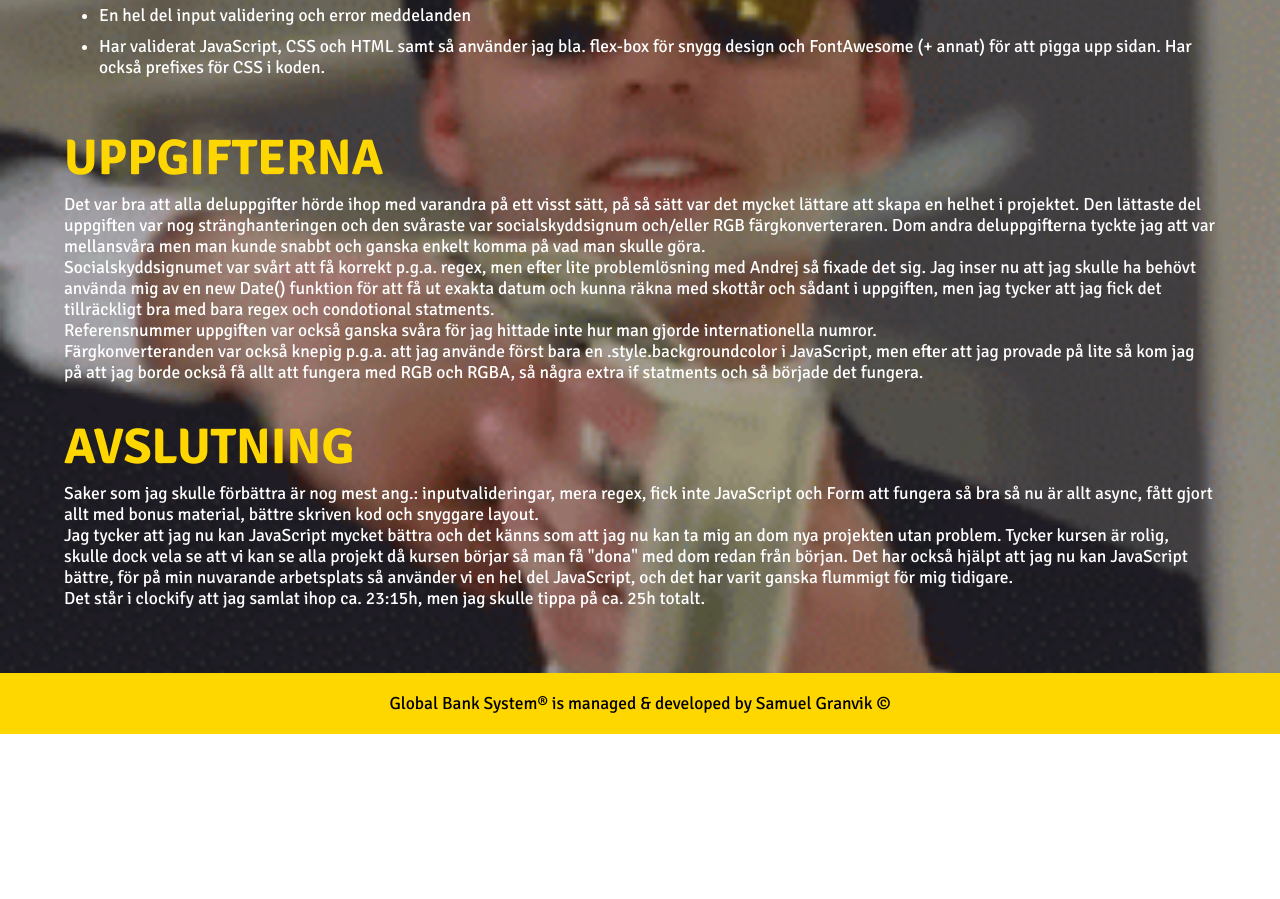
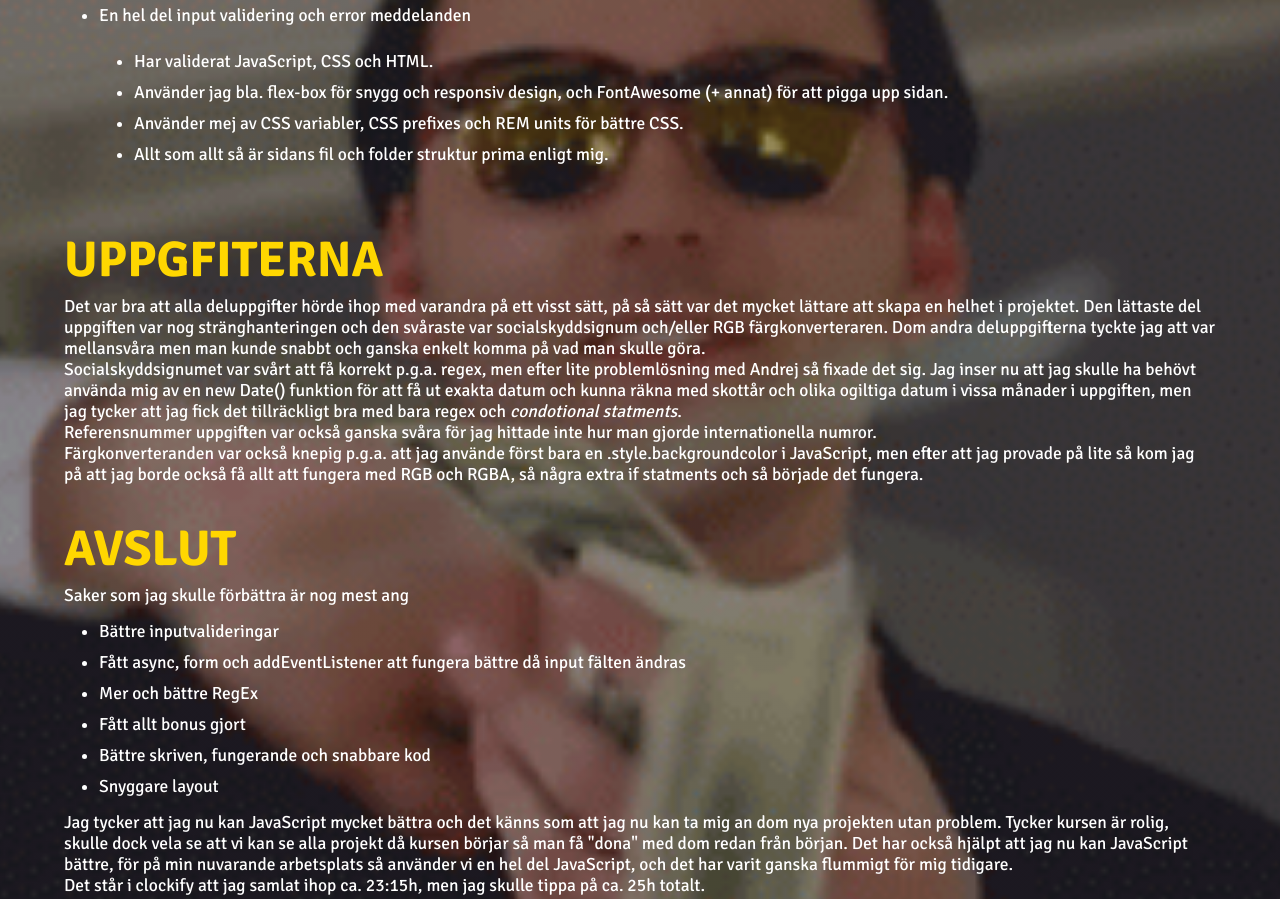
Before and after one commit to krullmizter/frontend-1, a plain HTML site: page report/index.html in a window 1280 px wide. Shown: the part 635-1534 px from the top of the page. Before the commit the page ends 1369 px from the top, so only its background shows below. Drawn offline with Linux system fonts and the light colour scheme.

Commit message:
Updated html

```diff
--- a/css/base.css
+++ b/css/base.css
@@ -18,8 +18,8 @@ header {
 body {
     margin: 0;
     padding: 0;
-    background: -webkit-gradient(linear,left bottom, left top,from(rgba(15,10,15,0.25)), to(rgba(15,10,15,0.25))), url("../images/moneyRain.gif") no-repeat center;
-    background: linear-gradient(0deg,rgba(15,10,15,0.25), rgba(15,10,15,0.25)), url("../images/moneyRain.gif") no-repeat center;
+    background: -webkit-gradient(linear,left bottom, left top,from(rgba(15,10,15,0.4)), to(rgba(15,10,15,0.4))), url("../images/moneyRain.gif") no-repeat center;
+    background: linear-gradient(0deg,rgba(15,10,15,0.4), rgba(15,10,15,0.4)), url("../images/moneyRain.gif") no-repeat center;
     background-size: cover;
     font-family: 'Signika', sans-serif;
 }
--- a/report/index.html
+++ b/report/index.html
@@ -39,20 +39,34 @@
                 <li>Färgkonverterare som tar in allt vad man vill, och lite till.</li>
                 <li>Ett ”coolt” sätt att räkna ut referensnumrets, och dess sista tal.</li>
                 <li>En hel del input validering och error meddelanden</li>
-                <li>Har validerat JavaScript, CSS och HTML samt så använder jag bla. flex-box för snygg design och FontAwesome (+ annat) för att pigga upp sidan. Har också prefixes för CSS i koden. </li>
+                <ul>
+                    <li>Har validerat JavaScript, CSS och HTML.</li>
+                    <li>Använder jag bla. flex-box för snygg och responsiv design, och FontAwesome (+ annat) för att pigga upp sidan.</li>
+                    <li>Använder mej av CSS variabler, CSS prefixes och REM units för bättre CSS.</li>
+                    <li>Allt som allt så är sidans fil och folder struktur prima enligt mig.</li>
+                </ul>
             </ul>
 
-            <h1>Uppgifterna</h1>
+            <h1>Uppgfiterna</h1>
             <p>Det var bra att alla deluppgifter hörde ihop med varandra på ett visst sätt, på så sätt var det mycket lättare att skapa en helhet i projektet. Den lättaste del uppgiften var nog stränghanteringen och den svåraste var socialskyddsignum och/eller RGB färgkonverteraren. Dom andra deluppgifterna tyckte jag att var mellansvåra men man kunde snabbt och ganska enkelt komma på vad man skulle göra.
             <br />
-            Socialskyddsignumet var svårt att få korrekt p.g.a. regex, men efter lite problemlösning med Andrej så fixade det sig. Jag inser nu att jag skulle ha behövt använda mig av en new Date() funktion för att få ut exakta datum och kunna räkna med skottår och sådant i uppgiften, men jag tycker att jag fick det tillräckligt bra med bara regex och condotional statments.
+            Socialskyddsignumet var svårt att få korrekt p.g.a. regex, men efter lite problemlösning med Andrej så fixade det sig. Jag inser nu att jag skulle ha behövt använda mig av en new Date() funktion för att få ut exakta datum och kunna räkna med skottår och olika ogiltiga datum i vissa månader i uppgiften, men jag tycker att jag fick det tillräckligt bra med bara regex och <i>condotional statments</i>.
             <br />
             Referensnummer uppgiften var också ganska svåra för jag hittade inte hur man gjorde internationella numror.
             <br />
             Färgkonverteranden var också knepig p.g.a. att jag använde först bara en .style.backgroundcolor i JavaScript, men efter att jag provade på lite så kom jag på att jag borde också få allt att fungera med RGB och RGBA, så några extra if statments och så började det fungera.
 
-            <h1>Avslutning</h1>
-            <p>Saker som jag skulle förbättra är nog mest ang.: inputvalideringar, mera regex, fick inte JavaScript och Form att fungera så bra så nu är allt async, fått gjort allt med bonus material, bättre skriven kod och snyggare layout.</p>
+            <h1>Avslut</h1>
+            <p>Saker som jag skulle förbättra är nog mest ang
+                <ul>
+                    <li>Bättre inputvalideringar</li>
+                    <li>Fått async, form och addEventListener att fungera bättre då input fälten ändras</li>
+                    <li>Mer och bättre RegEx</li>
+                    <li>Fått allt bonus gjort</li>
+                    <li>Bättre skriven, fungerande och snabbare kod</li>
+                    <li>Snyggare layout</li>
+                </ul>
+            </p>
             <p>Jag tycker att jag nu kan JavaScript mycket bättra och det känns som att jag nu kan ta mig an dom nya projekten utan problem. Tycker kursen är rolig, skulle dock vela se att vi kan se alla projekt då kursen börjar så man få "dona" med dom redan från början. Det har också hjälpt att jag nu kan JavaScript bättre, för på min nuvarande arbetsplats så använder vi en hel del JavaScript, och det har varit ganska flummigt för mig tidigare. </p>
             <p>Det står i clockify att jag samlat ihop ca. 23:15h, men jag skulle tippa på ca. 25h totalt.</p>
         </div>
```
